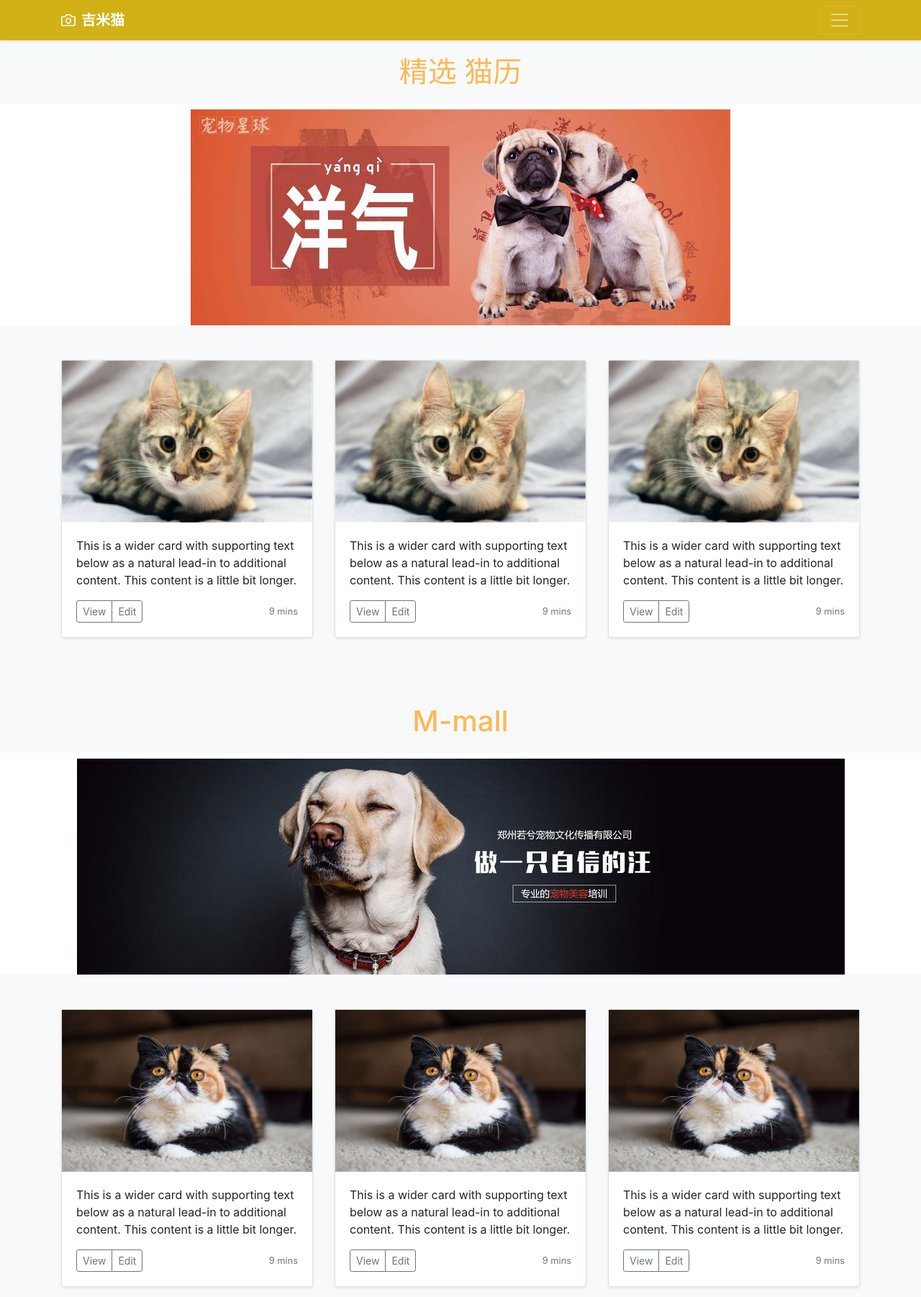
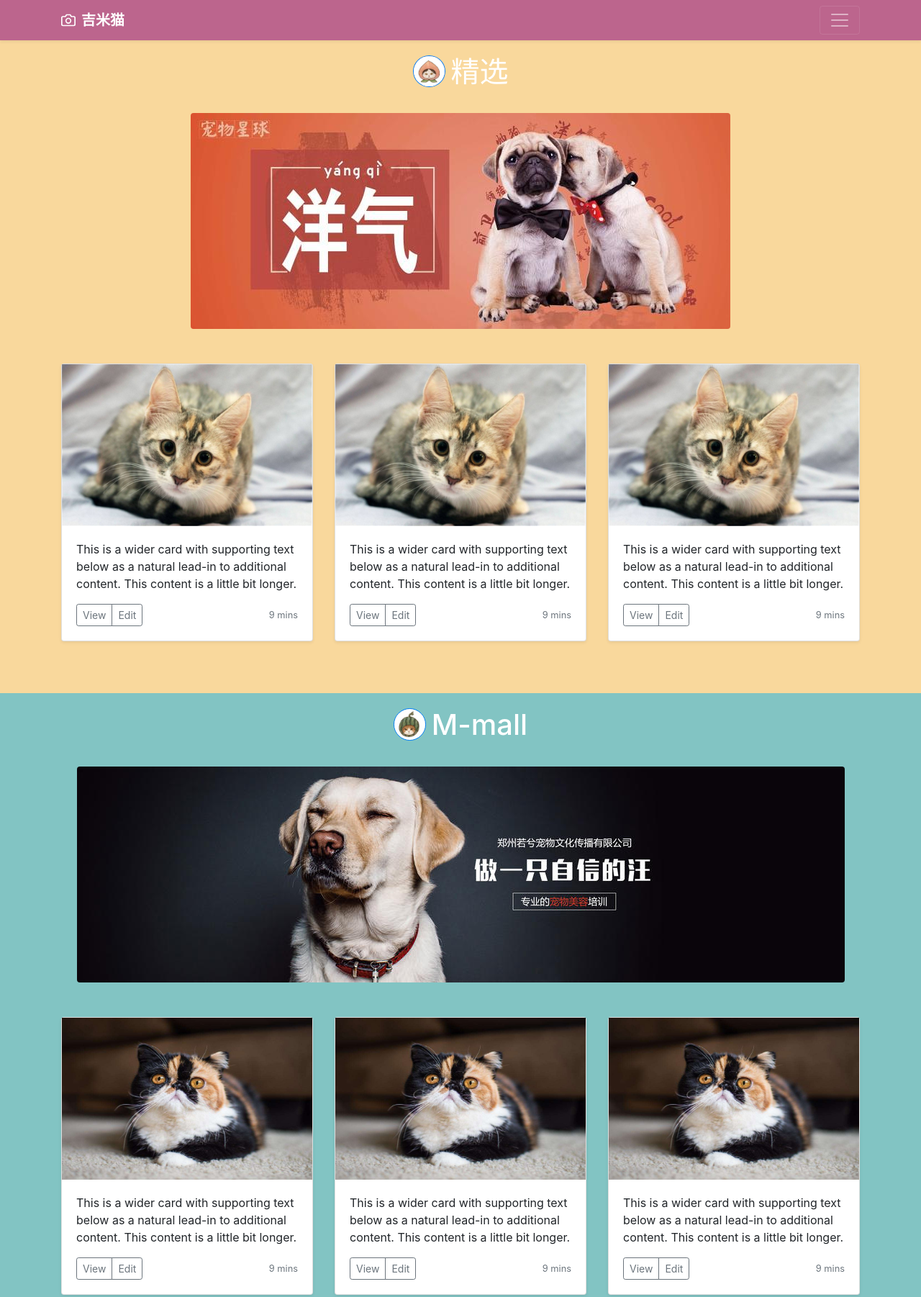
Before and after one commit to GZ0759/bootstrapExamples, a plain HTML site: page album/index.html in a window 1280 px wide. Shown: the top 1802 px of the page at 72% size. Drawn offline with nearby package versions, Linux system fonts and the light colour scheme.

Commit message:
add title img

```diff
--- a/album/album.css
+++ b/album/album.css
@@ -33,10 +33,27 @@ footer p {
 }
 
 .bg-color {
-  background-color: #d2b116;
+  background-color: #bc658d;
 }
 
 .title {
   padding: 20px 0;
-  color: #fbb957;
+  color: #f5a7a7;
 }
+
+.section-1 {
+  background-color: #f9d89c;
+}
+.section-2 {
+  background-color: #82c4c3;
+}
+.section-3 {
+  background-color: #f5a7a7;
+}
+
+h1 {
+  line-height: 45rpx;
+}
+.header-img {
+  width: 45px;
+}
--- a/album/index.html
+++ b/album/index.html
@@ -74,17 +74,18 @@
 
   <main role="main">
 
-    <h1 class="title text-center bg-light">精选 猫历</h1>
+    <div class="section-wrap section-1">
+      <h1 class="title text-center text-white"><img src="./img/header1-s.jpg" class="header-img rounded-circle mb-2 mr-2 border border-primary" />精选</h1>
       <section class="section-wrap text-center">
         <!-- <div class="container">
           <h1>精选 猫历</h1>
           <p class="lead text-muted">Something short and leading about the collection below—its contents, the creator,
             etc. Make it short and sweet, but not too short so folks don’t simply skip over it entirely.</p>
         </div> -->
-      <img src="./img/banner1.jpg" alt="" class="banner img-fluid">
+        <img src="./img/banner1.jpg" alt="" class="banner img-fluid rounded">
       </section>
 
-    <div class="album py-5 bg-light">
+      <div class="album py-5">
         <div class="container">
           <div class="row">
             <div class="col-md-4">
@@ -138,17 +139,19 @@
           </div>
         </div>
       </div>
+    </div>
 
-    <h1 class="title text-center bg-light">M-mall</h1>
+    <div class="section-wrap section-2">
+      <h1 class="title text-center text-white"><img src="./img/header2-s.jpg" class="header-img rounded-circle mb-2 mr-2 border border-primary" />M-mall</h1>
       <section class="section-wrap text-center">
         <!-- <div class="container">
           <h1>M-mall</h1>
           <p class="lead text-muted">Something short and leading about the collection below—its contents, the creator,
             etc. Make it short and sweet, but not too short so folks don’t simply skip over it entirely.</p>
         </div> -->
-      <img src="./img/banner2.jpg" alt="" class="banner img-fluid">
+        <img src="./img/banner2.jpg" alt="" class="banner img-fluid rounded">
       </section>
-    <div class="album py-5 bg-light">
+      <div class="album py-5">
         <div class="container">
           <div class="row">
             <div class="col-md-4">
@@ -250,17 +253,19 @@
           </div>
         </div>
       </div>
+    </div>
 
-    <h1 class="title text-center bg-light">知喵</h1>
+    <div class="section-wrap section-3">
+      <h1 class="title text-center text-white"><img src="./img/header3-s.jpg" class="header-img rounded-circle mb-2 mr-2 border border-primary" />知喵</h1>
       <section class="section-wrap text-center">
         <!-- <div class="container">
           <h1>知喵</h1>
           <p class="lead text-muted">Something short and leading about the collection below—its contents, the creator,
             etc. Make it short and sweet, but not too short so folks don’t simply skip over it entirely.</p>
         </div> -->
-      <img src="./img/banner3.jpg" alt="" class="banner img-fluid">
+        <img src="./img/banner3.jpg" alt="" class="banner img-fluid rounded">
       </section>
-    <div class="album py-5 bg-light">
+      <div class="album py-5">
         <div class="container">
           <div class="row">
             <div class="col-md-4">
@@ -314,6 +319,7 @@
           </div>
         </div>
       </div>
+    </div>
 
   </main>
 
```
Also changed, not shown: album/img/header1-s.jpg (added), album/img/header1.jpg (added), album/img/header2-s.jpg (added), album/img/header2.jpg (added), album/img/header3-s.jpg (added), album/img/header3.jpg (added). Lines whose indentation alone changed are shown as unchanged.
